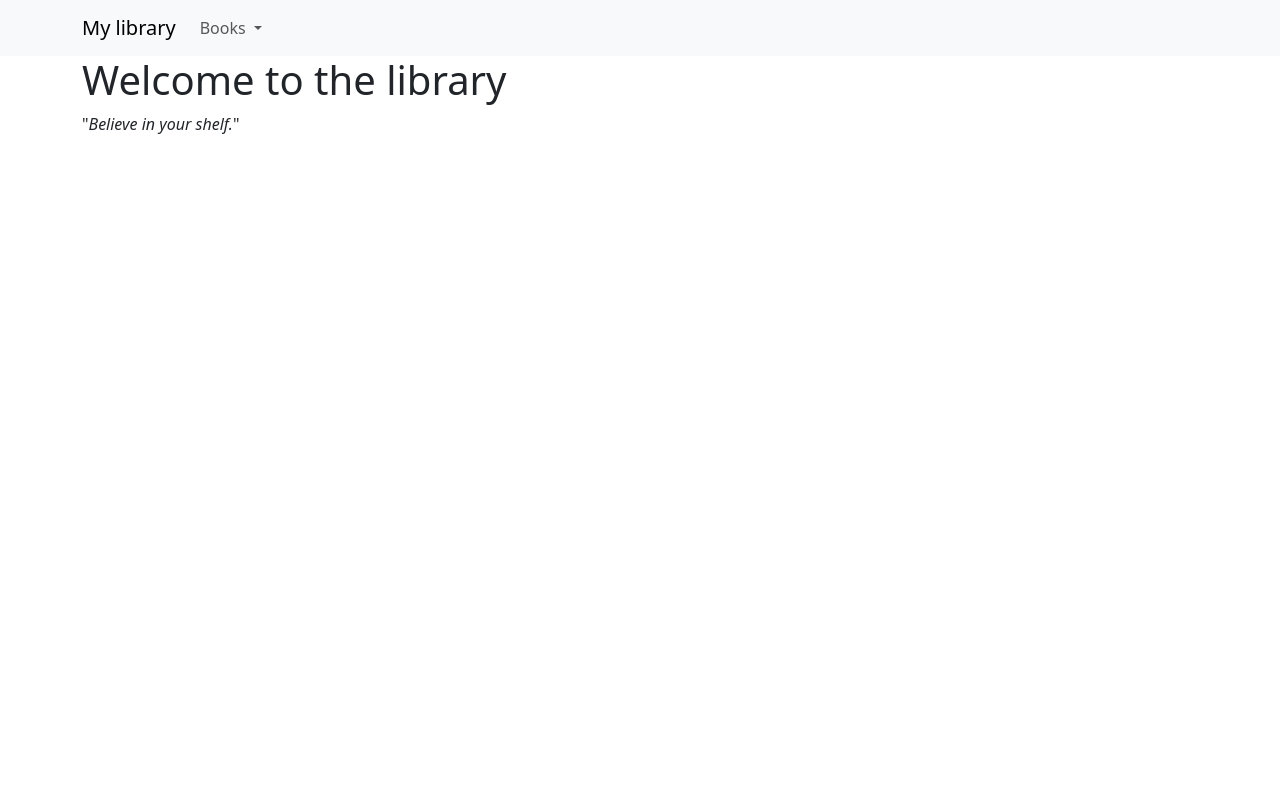
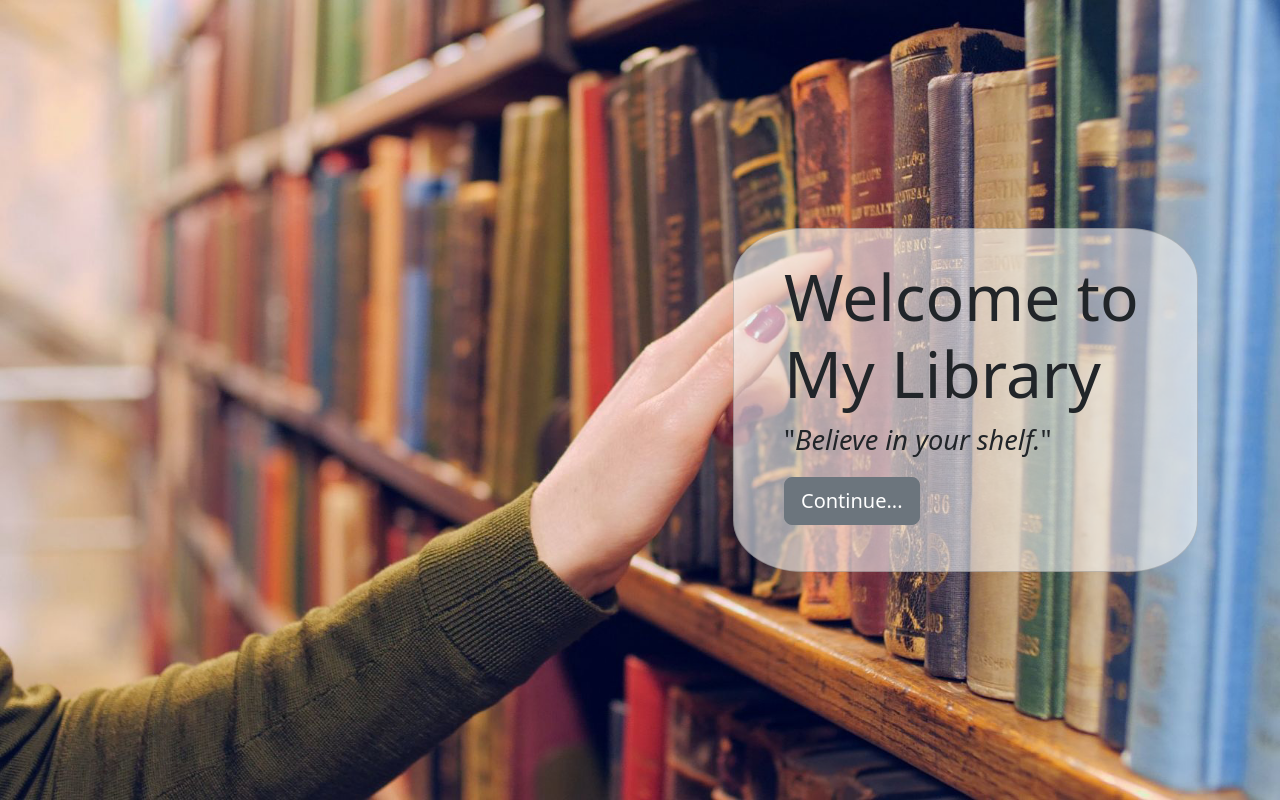
Before and after one commit to alexsukhin/my_library, a Django app: page /welcome/ in a window 1280 px wide. Run offline with Django 5.2, Linux system fonts and the light colour scheme.

Commit message:
Add static images and css to welcome.html

```diff
--- a/loans/templates/base_page.html
+++ b/loans/templates/base_page.html
@@ -1,17 +1,8 @@
-<!doctype html>
-<html lang="en">
-  <head>
-    <meta charset="utf-8">
-    <meta name="viewport" content="width=device-width, initial-scale=1">
-    <title>#
-        {% block title %}
-        My Library
-        {% endblock %}
-    </title>
-    <link href="https://cdn.jsdelivr.net/npm/bootstrap@5.3.8/dist/css/bootstrap.min.css" rel="stylesheet" integrity="sha384-sRIl4kxILFvY47J16cr9ZwB07vP4J8+LH7qKQnuqkuIAvNWLzeN8tE5YBujZqJLB" crossorigin="anonymous">
-	<link rel="stylesheet" href="https://cdn.jsdelivr.net/npm/bootstrap-icons@1.11.3/font/bootstrap-icons.min.css">
-</head>
-  <body>
+{% extends "containerless_base_page.html" %}
+
+{% block title %}My Library{% endblock %}
+
+{% block body %}
   {% include "__navbar.html" %}
   <div class="container">
     <div class="row">
@@ -21,6 +12,4 @@
       </div>
     </div>
   </div>
-    <script src="https://cdn.jsdelivr.net/npm/bootstrap@5.3.8/dist/js/bootstrap.bundle.min.js" integrity="sha384-FKyoEForCGlyvwx9Hj09JcYn3nv7wiPVlz7YYwJrWVcXK/BmnVDxM+D2scQbITxI" crossorigin="anonymous"></script>
-  </body>
-</html>
+{% endblock %}
--- /dev/null
+++ b/loans/templates/containerless_base_page.html
@@ -0,0 +1,17 @@
+{% load static %}
+<!doctype html>
+<html lang="en">
+  <head>
+    <meta charset="utf-8">
+    <meta name="viewport" content="width=device-width, initial-scale=1">
+    <title>{% block title %}My Library{% endblock %}</title>
+    <link href="https://cdn.jsdelivr.net/npm/bootstrap@5.3.3/dist/css/bootstrap.min.css" rel="stylesheet" integrity="sha384-QWTKZyjpPEjISv5WaRU9OFeRpok6YctnYmDr5pNlyT2bRjXh0JMhjY6hW+ALEwIH" crossorigin="anonymous">
+    <link rel="stylesheet" href="https://cdn.jsdelivr.net/npm/bootstrap-icons@1.11.3/font/bootstrap-icons.min.css">
+    <link rel="stylesheet" href="{% static 'custom.css' %}">
+  </head>
+  <body>
+  {% block body %}
+  {% endblock %}
+  <script src="https://cdn.jsdelivr.net/npm/bootstrap@5.3.3/dist/js/bootstrap.bundle.min.js" integrity="sha384-YvpcrYf0tY3lHB60NNkmXc5s9fDVZLESaAA55NDzOxhy9GkcIdslK1eN7N6jIeHz" crossorigin="anonymous"></script>
+  </body>
+</html>
--- a/loans/templates/update_book.html
+++ b/loans/templates/update_book.html
@@ -7,6 +7,6 @@ My Library | Update book
 {% block content %}
 <h1>Update book</h1>
 <form action="{% url 'update_book' book_id %}" method="post">
-	{% include "__book_form.html" with form=form submit_form="Update" %}
+	{% include "__book_form.html" with form=form submit_text="Update" %}
 </form>
 {% endblock %}
--- a/loans/templates/welcome.html
+++ b/loans/templates/welcome.html
@@ -1,10 +1,25 @@
-{% extends "base_page.html" %}
+{% extends "containerless_base_page.html" %}
 
 {% block title %}
 My Library | Welcome
 {% endblock %}
 
-{% block content %}
-<h1>Welcome to the library</h1>
-<p>"<i>{{slogan}}</i>"</p>
+{% block body %}
+<div class="title-image">
+  <div class="container vh-100">
+    <div class="row h-100">
+      <div class="col-12 my-auto">
+        <div class="card cover-card offset-sm-2 offset-md-4 offset-lg-7">
+          <h1 class="cover-heading">Welcome to My Library</h1>
+          <p class="cover-text">"<i>{{slogan}}</i>"</p>
+          <p>
+            <a href="{% url 'list_books' %}" class="btn btn-lg btn-secondary">
+              Continue...
+            </a>
+          </p>
+        </div>
+      </div>
+    </div>
+  </div>
+</div>
 {% endblock %}
--- a/my_library/settings.py
+++ b/my_library/settings.py
@@ -42,7 +42,7 @@ else:
 # SECURITY WARNING: don't run with debug turned on in production!
 DEBUG = ENVIRONMENT == 'development'
 
-ALLOWED_HOSTS = ['alexsukhin.pythonanywhere.com', 'localhost']
+ALLOWED_HOSTS = ['alexsukhin.pythonanywhere.com', 'localhost', '127.0.0.1']
 
 
 # Application definition
@@ -140,6 +140,10 @@ USE_TZ = True
 # https://docs.djangoproject.com/en/5.1/howto/static-files/
 
 STATIC_URL = 'static/'
+STATICFILES_DIRS = [
+    BASE_DIR / "static",
+]
+
 
 # Default primary key field type
 # https://docs.djangoproject.com/en/5.1/ref/settings/#default-auto-field
--- a/my_library/urls.py
+++ b/my_library/urls.py
@@ -16,6 +16,8 @@ Including another URLconf
 """
 from django.contrib import admin
 from django.urls import path
+from django.conf import settings
+from django.conf.urls.static import static
 
 from loans import views
 
@@ -28,3 +30,4 @@ urlpatterns = [
     path('delete_book/<int:book_id>', views.delete_book, name='delete_book'),
     path('admin/', admin.site.urls),
 ]
+urlpatterns += static(settings.STATIC_URL)
--- /dev/null
+++ b/static/custom.css
@@ -0,0 +1,47 @@
+/*
+ * Cover page
+ */
+
+.content {
+  padding-top: 10px;
+}
+
+.title-image {
+  /* background-color: coral; */
+  background: url('images/library.jpg') no-repeat center center fixed;
+  -webkit-background-size: cover;
+  -moz-background-size: cover;
+  background-size: cover;
+  -o-background-size: cover;
+}
+
+.h-100 {
+  min-height: 100vh;
+  height: 100vh;
+}
+
+.vcenter-item{
+    display: flex;
+    align-items: center;
+}
+
+h1.cover-heading {
+  font-size: 4rem;
+}
+
+p.cover-text {
+  font-size: 1.7rem;
+}
+
+.cover-card {
+  background-color: rgba(245, 245, 245, 0.6);
+  max-width: 30rem;
+  padding-top: 30px;
+  padding-left: 50px;
+  padding-right: 50px;
+  padding-bottom: 30px;
+  border-radius: 15%;
+}
+.cover-card-block {
+  opacity: 1
+}
```
Also changed, not shown: static/images/library.jpg (added). Lines whose indentation alone changed are shown as unchanged.
